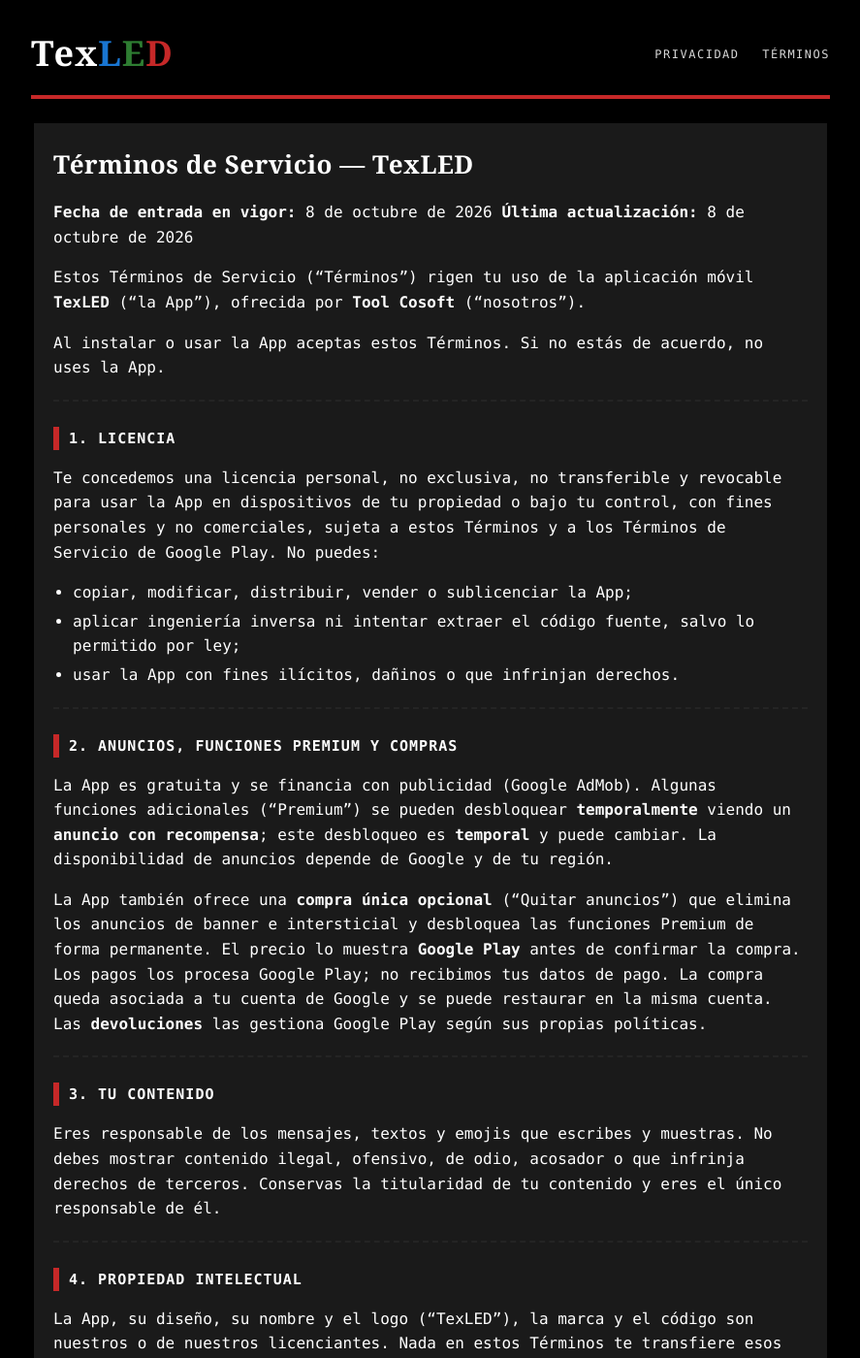
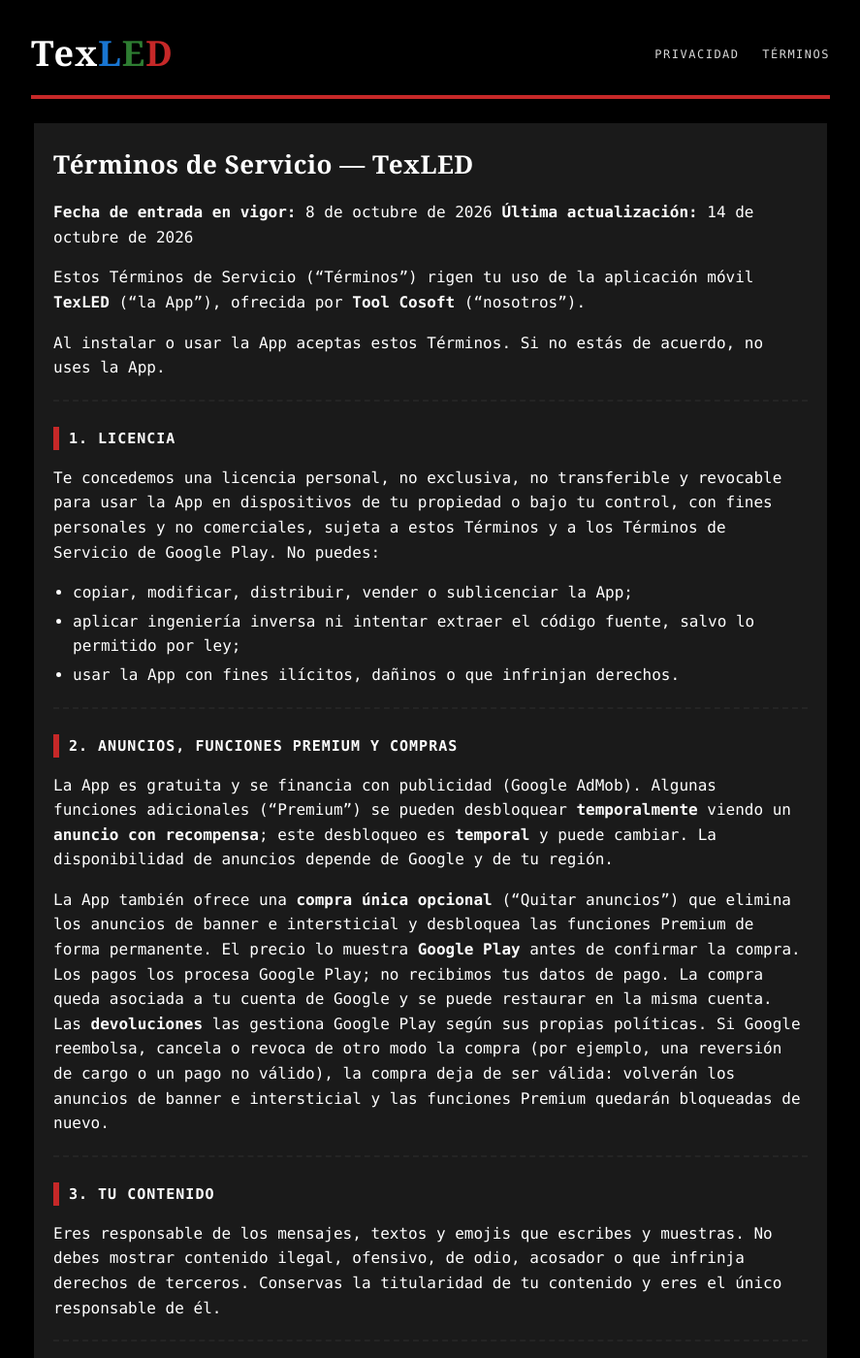
Before and after one commit to THORODER/texled-legal, a Jekyll site: the page built from terms-es.md, in a window 1280 px wide and 1400 px high. Shown: the whole window at 97% size, without its empty margins (196-1083 px from the left). Built offline with Jekyll 4.4.1, drawn with Linux system fonts in a browser that asks for light colours.

Commit message:
Add files via upload

```diff
--- a/terms-es.md
+++ b/terms-es.md
@@ -6,7 +6,7 @@ lang: es
 # Términos de Servicio — TexLED
 
 **Fecha de entrada en vigor:** 8 de octubre de 2026
-**Última actualización:** 8 de octubre de 2026
+**Última actualización:** 14 de octubre de 2026
 
 Estos Términos de Servicio ("Términos") rigen tu uso de la aplicación móvil **TexLED** ("la App"), ofrecida por **Tool Cosoft** ("nosotros").
 
@@ -28,7 +28,7 @@ Te concedemos una licencia personal, no exclusiva, no transferible y revocable p
 
 La App es gratuita y se financia con publicidad (Google AdMob). Algunas funciones adicionales ("Premium") se pueden desbloquear **temporalmente** viendo un **anuncio con recompensa**; este desbloqueo es **temporal** y puede cambiar. La disponibilidad de anuncios depende de Google y de tu región.
 
-La App también ofrece una **compra única opcional** ("Quitar anuncios") que elimina los anuncios de banner e intersticial y desbloquea las funciones Premium de forma permanente. El precio lo muestra **Google Play** antes de confirmar la compra. Los pagos los procesa Google Play; no recibimos tus datos de pago. La compra queda asociada a tu cuenta de Google y se puede restaurar en la misma cuenta. Las **devoluciones** las gestiona Google Play según sus propias políticas.
+La App también ofrece una **compra única opcional** ("Quitar anuncios") que elimina los anuncios de banner e intersticial y desbloquea las funciones Premium de forma permanente. El precio lo muestra **Google Play** antes de confirmar la compra. Los pagos los procesa Google Play; no recibimos tus datos de pago. La compra queda asociada a tu cuenta de Google y se puede restaurar en la misma cuenta. Las **devoluciones** las gestiona Google Play según sus propias políticas. Si Google reembolsa, cancela o revoca de otro modo la compra (por ejemplo, una reversión de cargo o un pago no válido), la compra deja de ser válida: volverán los anuncios de banner e intersticial y las funciones Premium quedarán bloqueadas de nuevo.
 
 ---
 
```
Also changed, not shown: privacy-es.md (+3 -2 lines), privacy.md (+3 -2 lines), terms.md (+2 -2 lines).
